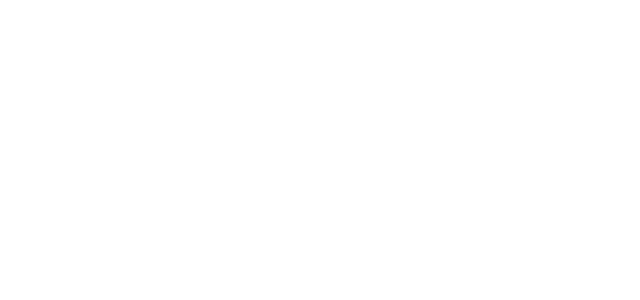
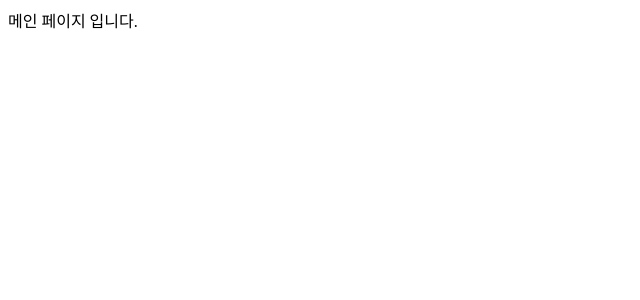
Before and after one commit to WCDI-DGHG/movie_search, a React (Create React App) app in the folder movie_search/: page / in a window 1280 px wide. Shown: the top 300 px of the page, without its empty margins (0-640 px from the left). Built offline with nearby package versions, Linux system fonts and the light colour scheme.

Commit message:
feat: 페이지 라우팅

```diff
--- a/movie_search/src/App.js
+++ b/movie_search/src/App.js
@@ -1,5 +1,15 @@
+import { HomePage, SearchPage } from './pages';
+import { Route, Routes } from 'react-router-dom';
+
 function App() {
-  return <div className="App"></div>;
+  return (
+    <div className="App">
+      <Routes>
+        <Route path="/" element={<HomePage />} />
+        <Route path="/search" element={<SearchPage />}></Route>
+      </Routes>
+    </div>
+  );
 }
 
 export default App;
--- a/movie_search/src/index.js
+++ b/movie_search/src/index.js
@@ -1,10 +1,13 @@
 import App from './App';
+import { BrowserRouter } from 'react-router-dom';
 import React from 'react';
 import ReactDOM from 'react-dom/client';
 
 const root = ReactDOM.createRoot(document.getElementById('root'));
 root.render(
   <React.StrictMode>
-    <App />
+    <BrowserRouter>
+      <App />
+    </BrowserRouter>
   </React.StrictMode>,
 );
```
